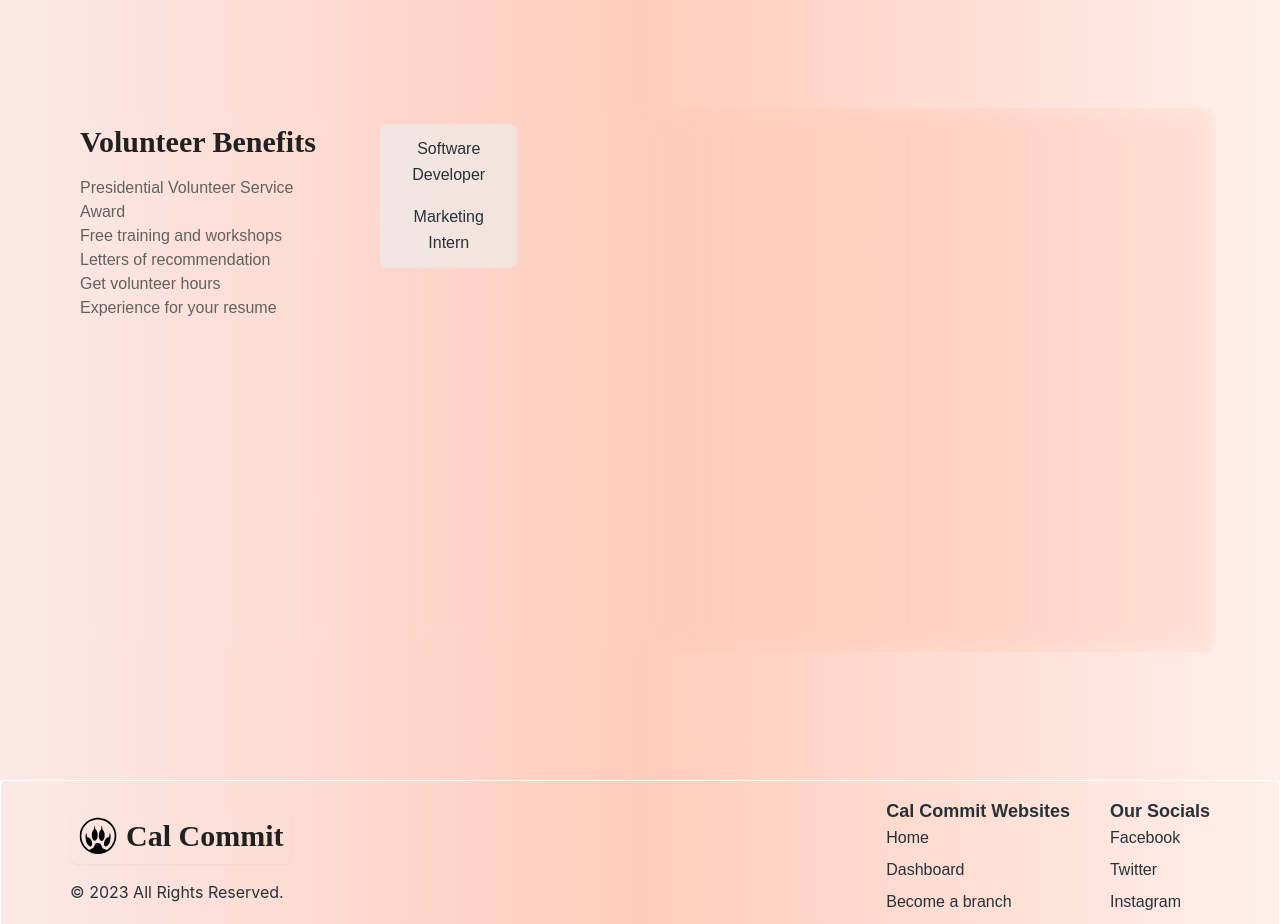
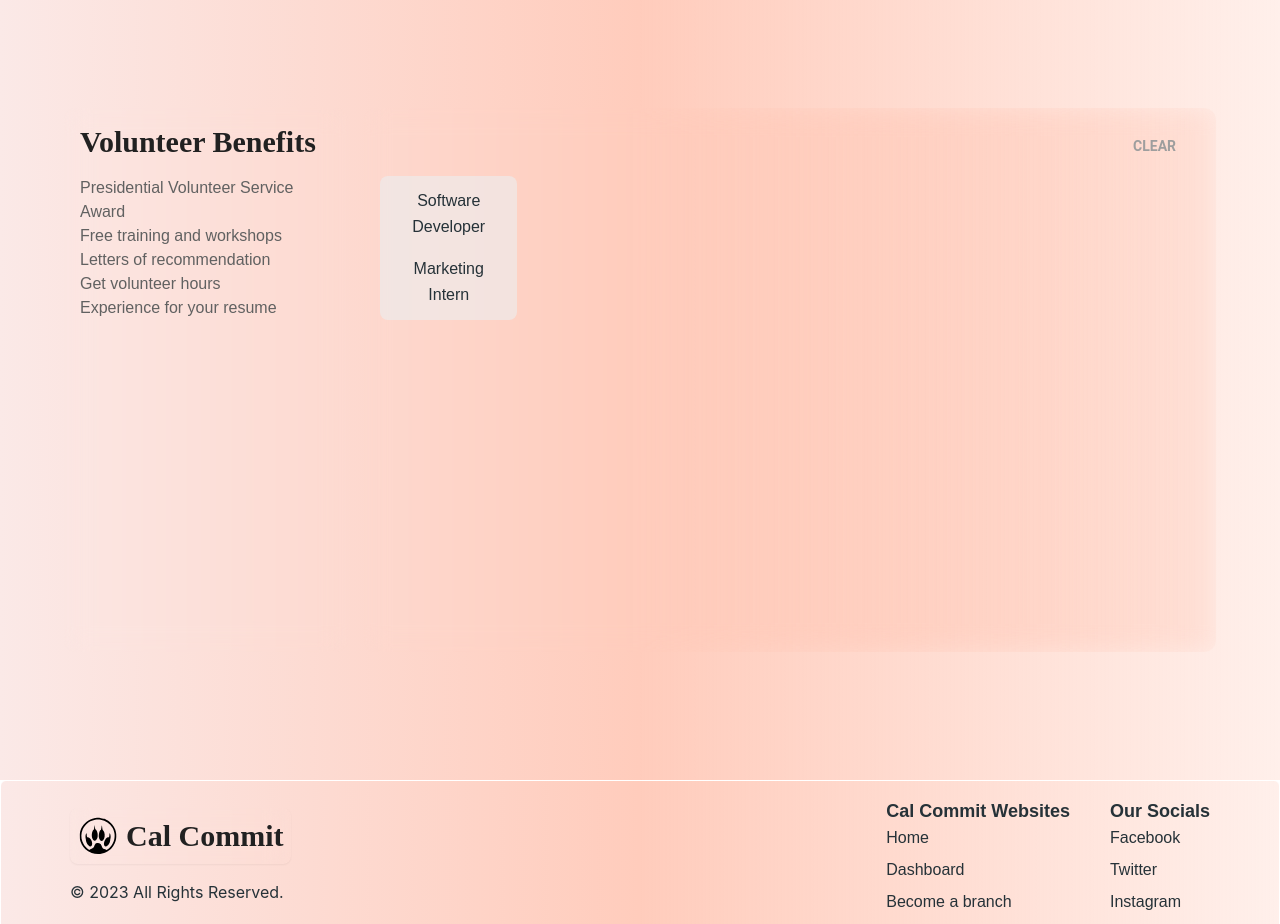
Before and after one commit to Cal-Commit/main-website, a React (Create React App) app: page /join in a window 1280 px wide. Shown: the part 820-1744 px from the top of the page. Built offline with nearby package versions, Linux system fonts and the light colour scheme.

Commit message:
clear button

```diff
--- a/src/components/Applications.js
+++ b/src/components/Applications.js
@@ -103,7 +103,12 @@ export default function JoinTeam() {
   ];
 
   const watchedFields = watch();
-
+  const clearForm = () => {
+    const currentQuestions = positions.find(pos => pos.label === currentTab)?.questions || [];
+    currentQuestions.forEach((question) => {
+      setValue(question.name, question.type === 'Checkbox' ? false : '');
+    });
+  };
   const totalQuestions =
     positions.find((pos) => pos.label === currentTab)?.questions.length || 0;
 
@@ -209,6 +214,13 @@ export default function JoinTeam() {
           </ul>
         </Card>
         <div className="flex flex-col w-full md:w-3/4 h-full backdrop-blur-md p-4 rounded-xl">
+        <Button
+        variant="text"
+          onClick={clearForm}
+          className="text-sm text-gray-500 self-end mb-2"
+        >
+          Clear
+        </Button>
           <Tabs
             value={currentTab}
             orientation="vertical"
```
